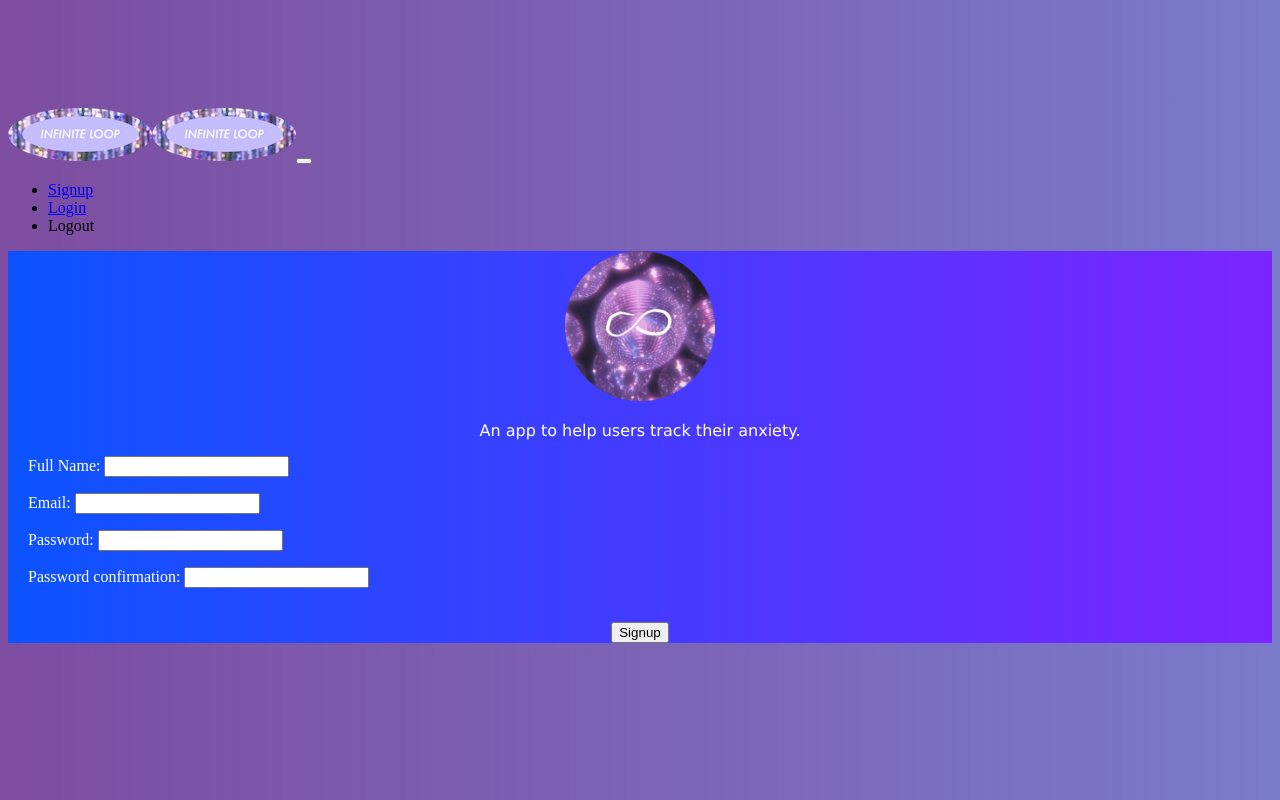
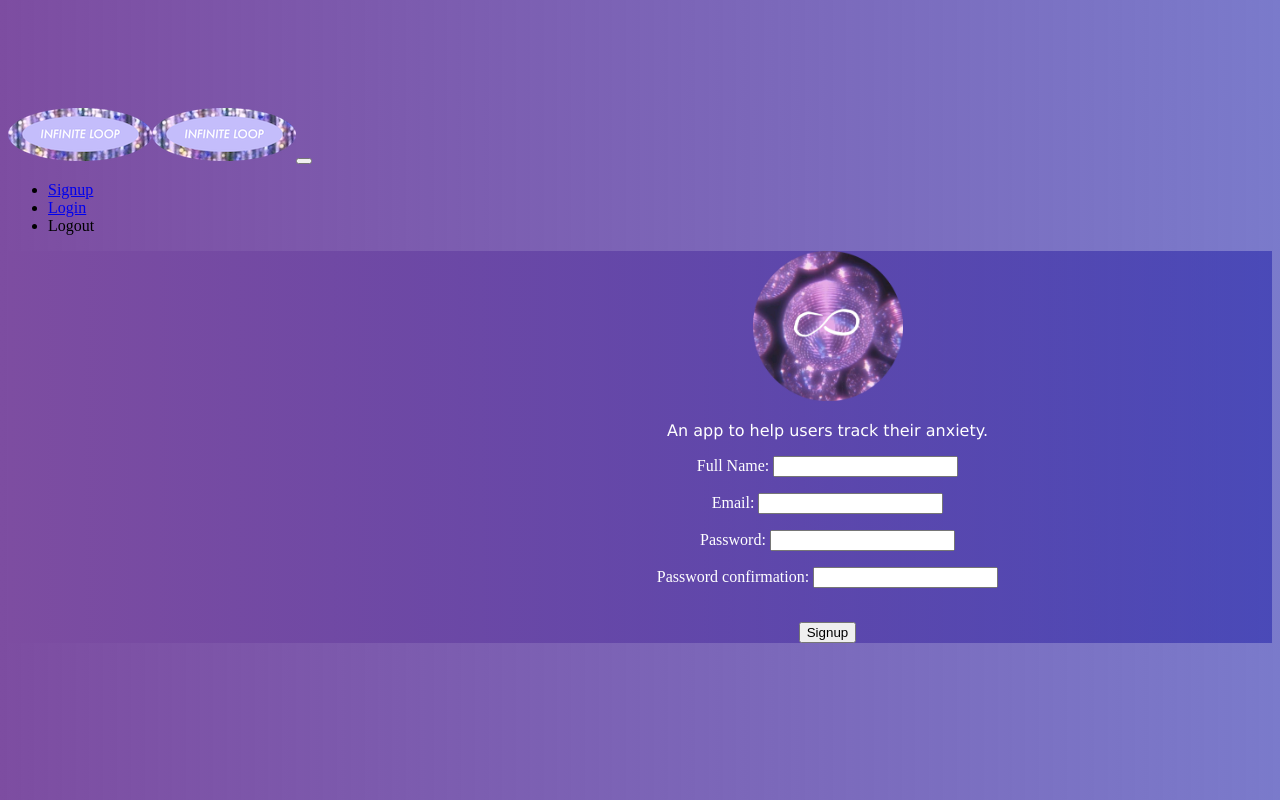
Before and after one commit to kellykaufman/Infinite-Loop-frontend, a Vue app: page /signup in a window 1280 px wide. Built offline with nearby package versions, Linux system fonts and the light colour scheme; the HTML template or start-up script is replaced by a standard one.

Commit message:
fixes alignment of signup page

```diff
--- a/src/views/Signup.vue
+++ b/src/views/Signup.vue
@@ -1,13 +1,10 @@
 <template>
   <div class="signup">
-    <section
-      class="min-vh-100 flex-center py-10 shape-container"
-      style="background-image: linear-gradient(to left, #7c24ff, #0b53ff)"
-    >
-      <div class="container">
+    <!-- <section class="center-pretty min-vh-100 flex-center py-10 shape-container"> -->
+    <div class="container center-pretty">
       <div class="row mt-5 align-items-center">
         <div class="col-md-8 text-white mt-6">
-            <div class="center-pretty">
+          <div class="signup-form">
             <img class="image" src="../assets/signup-IMG.png" alt="image" />
             <p class="lead text-white-08 my-4">
               An app to help users track their anxiety.
@@ -54,24 +51,34 @@
         <div class="col-md-6 text-right"></div>
       </div>
     </div>
-    </section>
+    <!-- </section> -->
   </div>
 </template>
 
 <style>
+.signup-form {
+  margin-left: 375px;
+}
+
 .signup {
   text-align: center;
   color: white;
+  background-image: linear-gradient(
+    to left,
+    rgba(46, 46, 173, 0.635),
+    rgb(125, 77, 161)
+  );
 }
+
 .center-pretty {
   text-align: center;
   /* margin-left: 350px; */
 }
 
-.please-work {
+/* .please-work {
   text-align: left;
   margin-left: 20px;
-}
+} */
 
 .image {
   height: 150px;
@@ -80,13 +87,6 @@
 
 html {
   margin-top: 50px;
-
-  /* Google fonts: Font-Family */
-  background-image: linear-gradient(
-    to left,
-    rgba(68, 18, 154, 0.635),
-    rgb(125, 77, 161)
-  );
 }
 </style>
 
```
Lines whose indentation alone changed are shown as unchanged.
